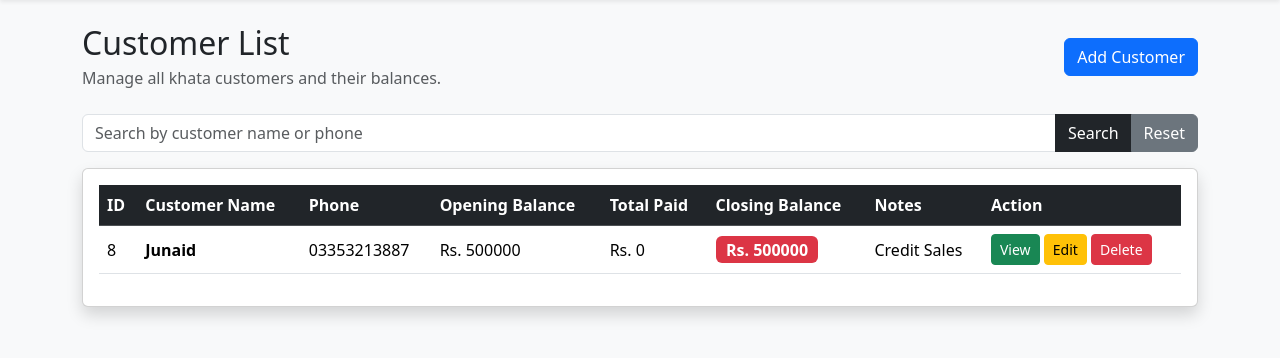
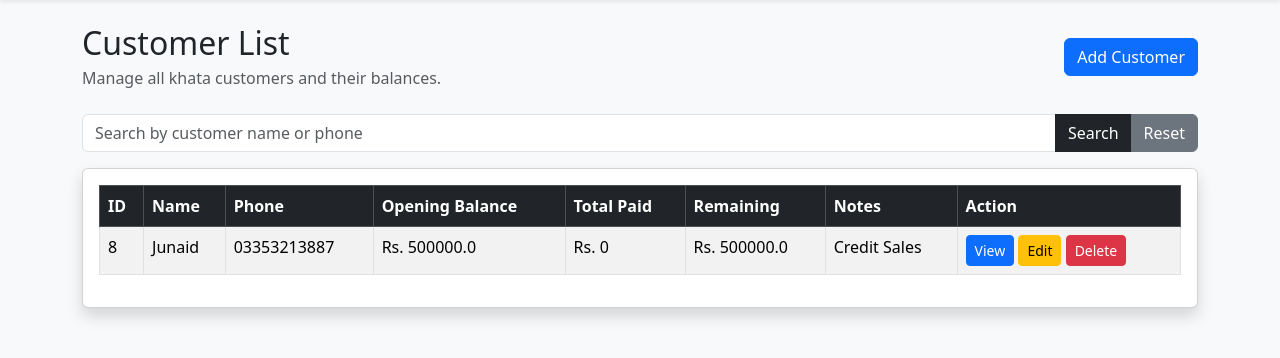
Before and after one commit to growthifyedge/digi-khata-v1, a Flask app: page /customers in a window 1280 px wide. Shown: the part 68-426 px from the top of the page. Run offline with Flask 3, Linux system fonts and the light colour scheme; data comes from the database, SQL or seed files in the repository.

Commit message:
customers.html

```diff
--- a/templates/customers.html
+++ b/templates/customers.html
@@ -44,83 +44,38 @@
 
 <div class="card shadow p-3">
 
-    <table class="table table-hover align-middle">
-
+    <table class="table table-bordered table-striped">
     <thead class="table-dark">
-
         <tr>
             <th>ID</th>
-                <th>Customer Name</th>
+            <th>Name</th>
             <th>Phone</th>
             <th>Opening Balance</th>
             <th>Total Paid</th>
-                <th>Closing Balance</th>
+            <th>Remaining</th>
             <th>Notes</th>
             <th>Action</th>
         </tr>
-
     </thead>
 
     <tbody>
-
         {% for customer in customers %}
-
         <tr>
-
             <td>{{ customer[0] }}</td>
-
+            <td>{{ customer[1] }}</td>
+            <td>{{ customer[2] }}</td>
+            <td>Rs. {{ customer[3] }}</td>
+            <td>Rs. {{ customer[4] }}</td>
+            <td>Rs. {{ customer[5] }}</td>
+            <td>{{ customer[6] }}</td>
             <td>
-                    <strong>{{ customer[1] }}</strong>
-                </td>
-
-                <td>{{ customer[2] }}</td>
-
-                <td>
-                    Rs. {{ customer[3]|int }}
-                </td>
-
-                <td>
-                    Rs. {{ customer[4]|int }}
-                </td>
-
-                <td>
-                    <span class="badge bg-danger fs-6">
-                        Rs. {{ customer[5]|int }} </span>
-                </td>
-
-                <td>{{ customer[6] }}</td>
-
-                <td>
-
-                    <a href="/view-customer/{{ customer[0] }}" class="btn btn-sm btn-success">
-                        View
-                    </a>
-
-                    <a href="/edit-customer/{{ customer[0] }}" class="btn btn-sm btn-warning">
-                        Edit
-                    </a>
-
-                    <a href="/delete-customer/{{ customer[0] }}" class="btn btn-sm btn-danger"
-                        onclick="return confirm('Are you sure you want to delete this customer?')">
-                        Delete
-                    </a>
-
-                </td>
-
-            </tr>
-
-          {% else %}
-
-<tr>
-    <td colspan="8" class="text-center text-muted py-4">
-        No customers found.
+                <a href="/view-customer/{{ customer[0] }}" class="btn btn-sm btn-primary">View</a>
+                <a href="/edit-customer/{{ customer[0] }}" class="btn btn-sm btn-warning">Edit</a>
+                <a href="/delete-customer/{{ customer[0] }}" class="btn btn-sm btn-danger">Delete</a>
             </td>
         </tr>
-
         {% endfor %}
-
     </tbody>
-
 </table>
 
 </div>
```
Lines whose indentation alone changed are shown as unchanged.
